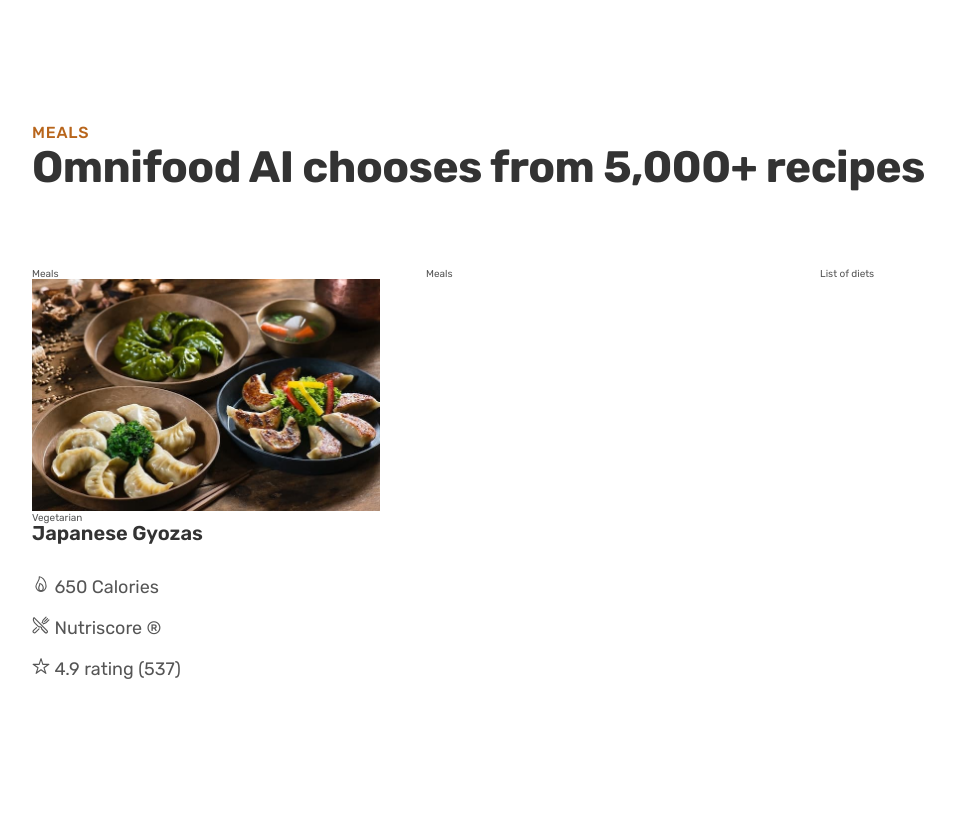
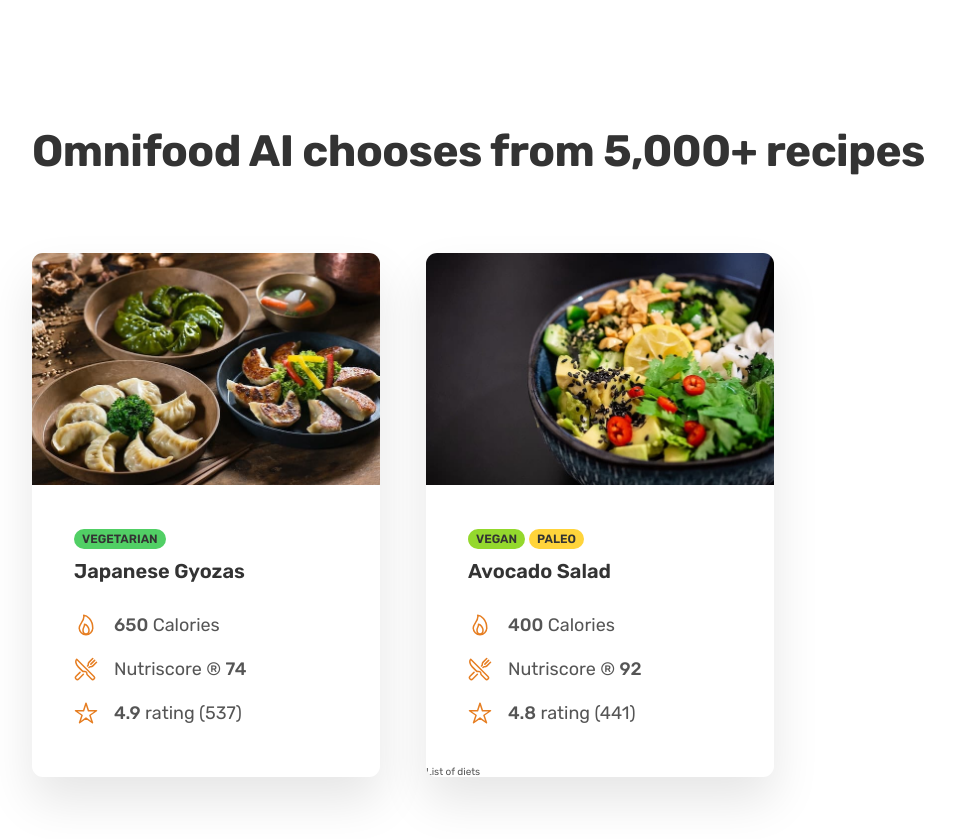
Before and after one commit to QureshiFaisal/omnifood_project, a plain HTML site: page index.html in a window 1280 px wide. Shown: the part 2420-3259 px from the top of the page, without its empty margins (40-995 px from the left). Before the commit the page ends 3194 px from the top, so only its background shows below. Drawn offline with nearby package versions, Linux system fonts and the light colour scheme.

Commit message:
meal cards

```diff
--- a/css/general.css
+++ b/css/general.css
@@ -28,7 +28,7 @@ Paragraph default: 1.6
 ----03 SHADOWS---
 
 ----04 BORDER-RADIUS---
-
+11px
 ----05 WHITESPACE----
 Spacing System (px) :
 2/ 4/ 6/ 8/ 12/ 16/ 24/ 32/ 48/ 64/ 80/ 96/ 128
--- a/css/style.css
+++ b/css/style.css
@@ -169,6 +169,40 @@
 .section-meals {
   padding: 9.6rem 0;
 }
+.meal {
+  box-shadow: 0 2.4rem 4.8rem rgba(0, 0, 0, 0.1);
+  border-radius: 11px;
+  overflow: hidden;
+}
+.meal-tags {
+  padding-bottom: 1.2rem;
+  display: flex;
+  gap: 0.4rem;
+}
+
+.tag {
+  display: inline-block;
+  padding: 0.4rem 0.8rem;
+  font-size: 1.2rem;
+  text-transform: uppercase;
+
+  color: #333;
+  border-radius: 100px;
+  font-weight: 600;
+}
+.tag--vegetarian {
+  background-color: #51cf65;
+}
+.tag--vegan {
+  background-color: #94d82d;
+}
+.tag--paleo {
+  background-color: #ffd43b;
+}
+.meal-content {
+  padding-top: 3.2rem;
+  padding: 4.2rem;
+}
 .meal-title {
   font-size: 2rem;
   color: #333;
@@ -183,7 +217,19 @@
 }
 .meal-attribute {
   font-size: 1.8rem;
+  display: flex;
+  align-items: center;
+  gap: 1.6rem;
 }
 .meal-img {
   width: 100%;
 }
+.meal-icon {
+  height: 2.4rem;
+  width: 2.4rem;
+  color: #e67e22;
+}
+
+strong {
+  font-weight: 500;
+}
--- a/index.html
+++ b/index.html
@@ -158,37 +158,76 @@
 
       <section class="section-meals">
         <div class="container">
-          <span class="subheading">Meals</span>
+          <span class="subheading"></span>
           <h2 class="heading-secondary">
             Omnifood AI chooses from 5,000+ recipes
           </h2>
         </div>
         <div class="container grid grid--3-cols">
           <div class="meal">
-            Meals
             <img
               src="img/meals/meal-1.jpg"
               alt="Japanese Gyozas"
               class="meal-img"
             />
-            <span class="tag">Vegetarian</span>
+            <div class="meal-content">
+              <div class="meal-tags">
+                <span class="tag tag--vegetarian">Vegetarian</span>
+              </div>
+
               <p class="meal-title">Japanese Gyozas</p>
               <ul class="meal-attributes">
                 <li class="meal-attribute">
-                <ion-icon name="flame-outline"></ion-icon>
-                <span>650 Calories</span>
+                  <ion-icon class="meal-icon" name="flame-outline"></ion-icon>
+                  <span> <strong>650</strong> Calories</span>
                 </li>
                 <li class="meal-attribute">
-                <ion-icon name="restaurant-outline"></ion-icon>
-                <span>Nutriscore &reg;</span>
+                  <ion-icon
+                    class="meal-icon"
+                    name="restaurant-outline"
+                  ></ion-icon>
+                  <span>Nutriscore &reg; <strong>74</strong> </span>
                 </li>
                 <li class="meal-attribute">
-                <ion-icon name="star-outline"></ion-icon>
-                <span>4.9 rating (537)</span>
+                  <ion-icon class="meal-icon" name="star-outline"></ion-icon>
+                  <span> <strong>4.9</strong> rating (537)</span>
                 </li>
               </ul>
             </div>
-          <div class="meal">Meals</div>
+          </div>
+          <div class="meal">
+
+              <img
+                src="img/meals/meal-2.jpg"
+                alt="Japanese Gyozas"
+                class="meal-img"
+              />
+              <div class="meal-content">
+                <div class="meal-tags">
+                  <span class="tag tag--vegan">VEGAN</span>
+                  <span class="tag tag--paleo">PALEO</span>
+                </div>
+
+                <p class="meal-title">Avocado Salad</p>
+                <ul class="meal-attributes">
+                  <li class="meal-attribute">
+                    <ion-icon class="meal-icon" name="flame-outline"></ion-icon>
+                    <span> <strong>400</strong> Calories</span>
+                  </li>
+                  <li class="meal-attribute">
+                    <ion-icon
+                      class="meal-icon"
+                      name="restaurant-outline"
+                    ></ion-icon>
+                    <span>Nutriscore &reg; <strong>92</strong> </span>
+                  </li>
+                  <li class="meal-attribute">
+                    <ion-icon class="meal-icon" name="star-outline"></ion-icon>
+                    <span> <strong>4.8</strong> rating (441)</span>
+                  </li>
+                </ul>
+              </div>
+
           <div class="list">List of diets</div>
         </div>
       </section>
```
Lines whose indentation alone changed are shown as unchanged.
